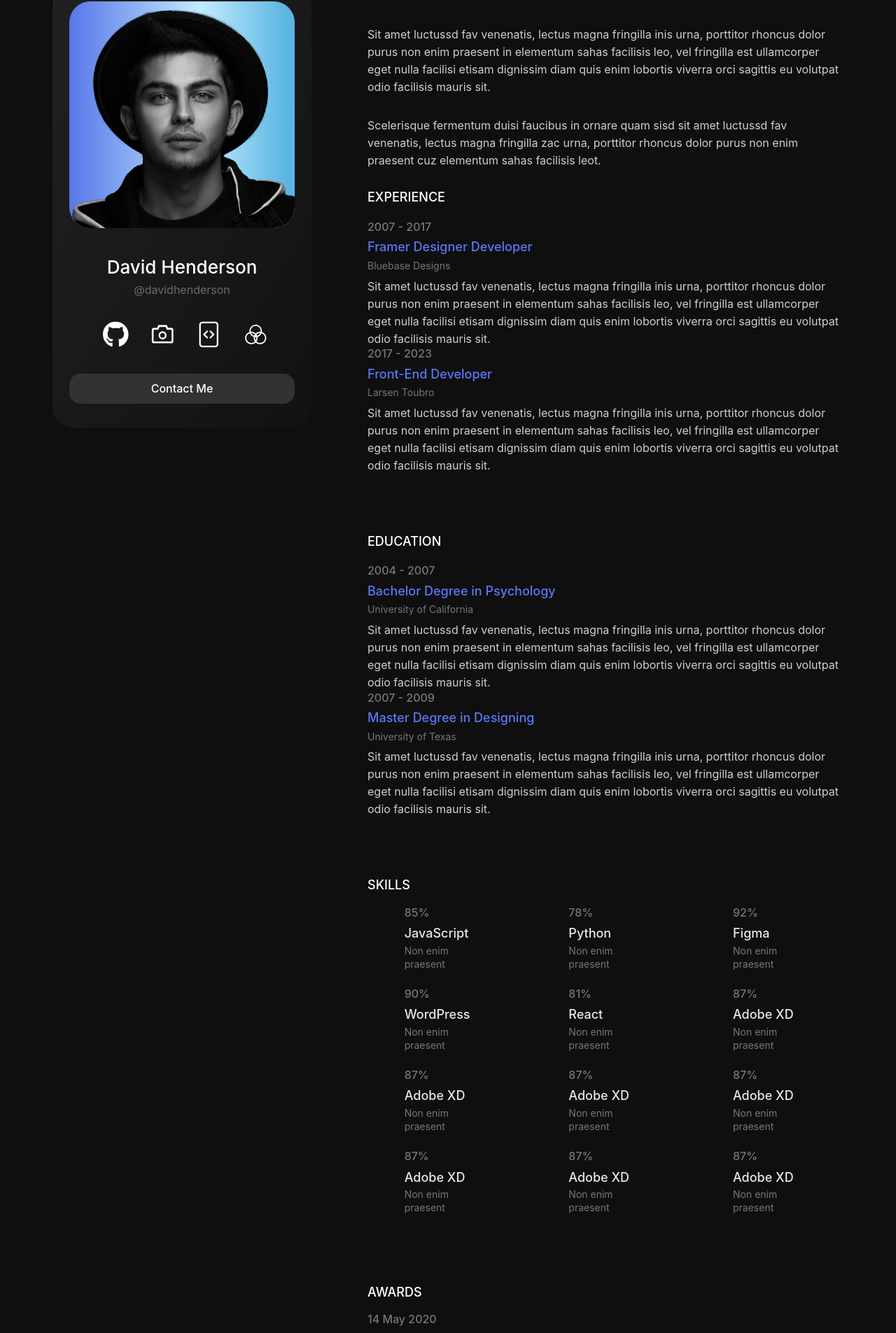
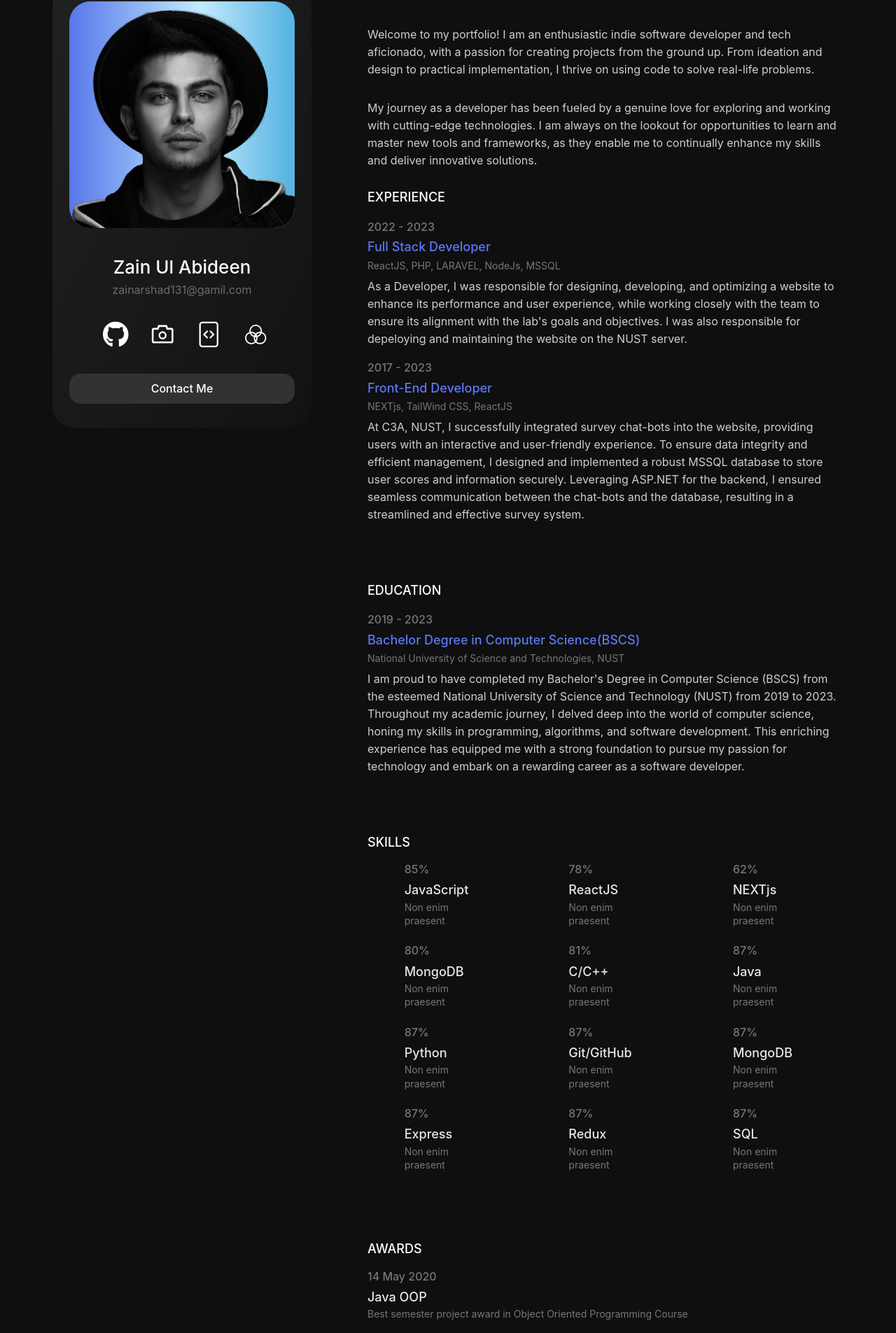
Before and after one commit to ZainUlAbideen-2000/myPortfolio, a React (Create React App) app: page /credentials in a window 1280 px wide. Shown: the part 183-2088 px from the top of the page at 70% size. Built offline with nearby package versions, Linux system fonts and the light colour scheme.

Commit message:
added personal information

```diff
--- a/src/Components/About.js
+++ b/src/Components/About.js
@@ -7,12 +7,13 @@ import icon2 from '../Images/icon2.png'
 import icon from '../Images/icon.svg'
 import Sign from "../Images/sign.png";
 import gfonts from '../Images/gfonts.png'
-import {BsDribbble } from 'react-icons/bs'
+import { BsDribbble } from 'react-icons/bs'
 import { FiTwitter } from 'react-icons/fi'
-
+import { useNavigate } from 'react-router-dom'
 
 
 function About() {
+    const navigate = useNavigate();
     return (
         <section className="about-area">
             <div className="container">
@@ -32,10 +33,9 @@ function About() {
                             <img src={star2} alt="Star" />
                         </h1><div className="about-details-inner shadow-box">
                             <img src={icon2} alt="Star" />
-                            <h1>David Henderson</h1>
-                            <p>I am a San francisco-based product designer with a focus on web design,
-                                illustration, a visual development.
-                                I have a diverse range of experience having worked across various fields and industries.</p>
+                            <h1>Zain Ul Abideen</h1>
+                            <p>I'm an indie software developer and tech enthusiast. All coding projects are built from the ground up, from planning and designing to solving real-life problems with code.
+                                Love to work on new technologies and am always eager to learn new ones. Interested in Networks, Web, System Designs and Databases.</p>
                         </div>
                     </div>
                 </div>
@@ -47,30 +47,39 @@ function About() {
                             <h3>EXPERIENCE</h3>
                             <ul>
                                 <li>
-                                    <p className="date">2007 - 2017</p>
-                                    <h2>Framer Designer  Developer</h2>
-                                    <p className="type">Bluebase Designs</p>
-                                </li><li><p className="date">2017 - 2023</p>
-                                    <h2>Front-End Developer</h2>
-                                    <p className="type">Larsen  Toubro</p>
+                                    <p className="date">2022 - 2023</p>
+                                    <div style={{ display: 'flex' }}>
+                                        <h2 style={{ padding: 'unset', margin: 'unset' }}>Web Developer</h2>
+                                        <h3 style={{ fontSize: '14px', marginRight: 'unset' }}>RIC, Islamabad</h3>
+                                    </div>
+                                    <p className="type">ReactJS, PHP, LARAVEL</p>
                                 </li>
+                                <li>
+                                    <p className="date">2022 - 2023</p>
+                                    <div style={{ display: 'flex' }}>
+                                        <h2 style={{ padding: 'unset', margin: 'unset' }}>Front-End Developer</h2>
+                                        <h3 style={{ fontSize: '14px', marginRight: 'unset' }} >Intern in SEECS</h3>
+                                    </div>
+                                    <p className="type">NEXTjs, TailWind CSS, ReactJS</p>
+                                </li>
+
                             </ul>
                         </div>
                     </div>
                     <div className="col-md-6 aos-init aos-animate" data-aos="zoom-in">
-                        <div className="about-edc-exp about-education shadow-box">
+                        <div className="about-edc-exp about-education shadow-box" style={{ padding: '41px' }}>
                             {/* <img src="/assets/images/bg1.png" alt="BG" className="bg-img" /> */}
                             <h3>EDUCATION</h3>
                             <ul>
                                 <li>
-                                    <p className="date">2004 - 2007</p>
-                                    <h2>Bachelor Degree in Psychology</h2>
-                                    <p className="type">University of California</p>
+                                    <p className="date">2019 - 2023</p>
+                                    <h2>Bachelor Degree in Computer Science(BSCS)</h2>
+                                    <p className="type">National University of Science and Technologies, NUST</p>
                                 </li>
                                 <li>
-                                    <p className="date">2007 - 2009</p>
-                                    <h2>Master Degree in Designing</h2>
-                                    <p className="type">University of Texas</p>
+                                    <p className="date">2017 - 2019</p>
+                                    <h2>Intermediate</h2>
+                                    <p className="type">Punjab Group of Colleges</p>
                                 </li>
                             </ul>
                         </div>
@@ -87,7 +96,7 @@ function About() {
                                 className="aos-init"
                                 style={{ margin: "unset" }}
                             >
-                                <div className="about-profile-box info-box shadow-box h-full">
+                                <div className="about-profile-box info-box shadow-box h-full" >
                                     {/* <img src="/assets/images/bg1.png" alt="BG" className="bg-img" /> */}
 
                                     <div className="inner-profile-icons">
@@ -108,8 +117,8 @@ function About() {
                                         </div>
                                         <a
                                             className="about-btn"
-                                            href=""
-                                            style={{ margin: "unset" }}
+                                            style={{ margin: "unset", cursor: 'pointer' }}
+                                            onClick={() => { navigate('/contact') }}
                                         >
                                             <img src={icon} alt="Button" />
                                         </a>
@@ -117,7 +126,7 @@ function About() {
                                 </div>
                             </div>
                             <div data-aos="zoom-in" className="hello flex-1 aos-init aos-animate">
-                                <div className="about-contact-box info-box shadow-box" >
+                                <div className="about-contact-box info-box shadow-box" style={{ cursor: 'pointer' }} onClick={() => { navigate('/contact') }}>
                                     <a className="overlay-link" href=""></a>
                                     {/* <img src="/assets/images/bg1.png" alt="BG" className="bg-img"> */}
                                     <img src={icon2} alt="Icon" className="star-icon" />
@@ -126,7 +135,9 @@ function About() {
                                 </div>
                             </div>
                             <div data-aos="zoom-in" className="h-full aos-init aos-animate">
-                                <div className="about-crenditials-box info-box shadow-box">
+                                <div className="about-crenditials-box info-box shadow-box"
+                                    style={{ cursor: 'pointer' }}
+                                    onClick={() => { navigate('/credentials') }}>
                                     <a className="overlay-link" href=""></a>
                                     <img src={Sign} alt="Sign" />
                                     <div className="d-flex align-items-center justify-content-between">
--- a/src/Components/Content.js
+++ b/src/Components/Content.js
@@ -46,9 +46,9 @@ function Content() {
                 <img src={myPic} alt="About Me" />
               </div>
               <div className="infos">
-                <h4>A WEB DESIGNER</h4>
-                <h1>David Henderson.</h1>
-                <p>I am a Web Designer based in San Francisco.</p>
+                <h4>A WEB DEVELOPER</h4>
+                <h1>Zain Ul Abideen</h1>
+                <p>I am a Web Developer based in Pakistan.</p>
                 <a className="about-btn" href="">
                   <img src={icon} alt="Button" />
                 </a>
--- a/src/Components/Credentials.js
+++ b/src/Components/Credentials.js
@@ -19,8 +19,8 @@ function Credentials() {
                                 <div className="img-box">
                                     <img src={myPic} alt="About Me" />
                                 </div>
-                                <h2>David Henderson</h2>
-                                <p>@davidhenderson</p>
+                                <h2>Zain Ul Abideen</h2>
+                                <p>zainarshad131@gamil.com</p>
                                 <div
                                     style={{
                                         display: "flex",
@@ -45,38 +45,56 @@ function Credentials() {
                     <div className="credential-content flex-1">
                         <div className="credential-about aos-init aos-animate" data-aos="zoom-in">
                             <h2>About Me</h2>
-                            <p>Sit amet luctussd fav venenatis, lectus magna fringilla inis urna, porttitor rhoncus dolor purus non enim praesent in elementum sahas facilisis leo, vel fringilla est ullamcorper eget nulla facilisi etisam dignissim diam quis enim lobortis viverra orci sagittis eu volutpat odio facilisis mauris sit.</p>
-                            <p>Scelerisque fermentum duisi faucibus in ornare quam sisd sit amet luctussd fav venenatis, lectus magna fringilla zac urna, porttitor rhoncus dolor purus non enim praesent cuz elementum sahas facilisis leot.</p>
+                            <p>
+                                Welcome to my portfolio! I am an enthusiastic indie software developer and tech aficionado, with a passion for creating projects from the ground up.
+                                From ideation and design to practical implementation, I thrive on using code to solve real-life problems.
+                            </p>
+                            <p>
+                                My journey as a developer has been fueled by a genuine love for exploring and working with cutting-edge technologies.
+                                I am always on the lookout for opportunities to learn and master new tools and frameworks, as they enable me to continually enhance my skills and deliver innovative solutions.
+                            </p>
                         </div>
                         <div className="credential-edc-exp credential-experience">
                             <h2 data-aos="fade-up" className="aos-init">Experience</h2>
                             <div className="credential-edc-exp-item aos-init" data-aos="zoom-in">
-                                <h4>2007 - 2017</h4>
-                                <h3>Framer Designer Developer</h3>
-                                <h5>Bluebase Designs</h5>
-                                <p>Sit amet luctussd fav venenatis, lectus magna fringilla inis urna, porttitor rhoncus dolor purus non enim praesent in elementum sahas facilisis leo, vel fringilla est ullamcorper eget nulla facilisi etisam dignissim diam quis enim lobortis viverra orci sagittis eu volutpat odio facilisis mauris sit.</p>
+                                <h4>2022 - 2023</h4>
+                                <h3>Full Stack Developer</h3>
+                                <h5>ReactJS, PHP, LARAVEL, NodeJs, MSSQL</h5>
+                                <p>
+                                    As a Developer, I was responsible for designing, developing, and optimizing a website to enhance its performance and user experience,
+                                    while working closely with the team to ensure its alignment with the lab's
+                                    goals and objectives. I was also responsible for depeloying and maintaining the website on the NUST server.
+                                </p>
                             </div>
                             <div className="credential-edc-exp-item aos-init" data-aos="zoom-in">
-                                <h4>2017 - 2023</h4>
+                                <h4 style={{ marginTop: '20px' }}>2017 - 2023</h4>
                                 <h3>Front-End Developer</h3>
-                                <h5>Larsen Toubro</h5>
-                                <p>Sit amet luctussd fav venenatis, lectus magna fringilla inis urna, porttitor rhoncus dolor purus non enim praesent in elementum sahas facilisis leo, vel fringilla est ullamcorper eget nulla facilisi etisam dignissim diam quis enim lobortis viverra orci sagittis eu volutpat odio facilisis mauris sit.</p>
+                                <h5>NEXTjs, TailWind CSS, ReactJS</h5>
+                                <p>
+                                    At C3A, NUST, I successfully integrated survey chat-bots into the website, providing users with an interactive and user-friendly experience.
+                                    To ensure data integrity and efficient management, I designed and implemented a robust MSSQL database to store user scores and information securely.
+                                    Leveraging ASP.NET for the backend, I ensured seamless communication between the chat-bots and the database,
+                                    resulting in a streamlined and effective survey system.
+                                </p>
                             </div>
                         </div>
                         <div className="credential-edc-exp credential-education">
                             <h2 data-aos="fade-up" className="aos-init">Education</h2>
                             <div className="credential-edc-exp-item aos-init" data-aos="zoom-in">
-                                <h4>2004 - 2007</h4>
-                                <h3>Bachelor Degree in Psychology</h3>
-                                <h5>University of California</h5>
-                                <p>Sit amet luctussd fav venenatis, lectus magna fringilla inis urna, porttitor rhoncus dolor purus non enim praesent in elementum sahas facilisis leo, vel fringilla est ullamcorper eget nulla facilisi etisam dignissim diam quis enim lobortis viverra orci sagittis eu volutpat odio facilisis mauris sit.</p>
+                                <h4>2019 - 2023</h4>
+                                <h3>Bachelor Degree in Computer Science(BSCS)</h3>
+                                <h5>National University of Science and Technologies, NUST</h5>
+                                <p>I am proud to have completed my Bachelor's Degree in Computer Science (BSCS) from the esteemed National University of Science and Technology (NUST) from 2019 to 2023.
+                                    Throughout my academic journey, I delved deep into the world of computer science, honing my skills in programming, algorithms, and software development.
+                                    This enriching experience has equipped me with a strong foundation to pursue my passion for technology and embark on a rewarding career as a software developer.
+                                </p>
                             </div>
-                            <div className="credential-edc-exp-item aos-init" data-aos="zoom-in">
+                            {/* <div className="credential-edc-exp-item aos-init" data-aos="zoom-in">
                                 <h4>2007 - 2009</h4>
                                 <h3>Master Degree in Designing</h3>
                                 <h5>University of Texas</h5>
                                 <p>Sit amet luctussd fav venenatis, lectus magna fringilla inis urna, porttitor rhoncus dolor purus non enim praesent in elementum sahas facilisis leo, vel fringilla est ullamcorper eget nulla facilisi etisam dignissim diam quis enim lobortis viverra orci sagittis eu volutpat odio facilisis mauris sit.</p>
-                            </div>
+                            </div> */}
                         </div>
                         <div className="skills-wrap">
                             <h2 data-aos="fade-up" className="aos-init">Skills</h2>
@@ -88,57 +106,57 @@ function Credentials() {
                                 </div>
                                 <div className="skill-item aos-init" data-aos="zoom-in">
                                     <span className="percent">78%</span>
+                                    <h3 className="name">ReactJS</h3>
+                                    <p>Non enim praesent</p>
+                                </div>
+                                <div className="skill-item aos-init" data-aos="zoom-in">
+                                    <span className="percent">62%</span>
+                                    <h3 className="name">NEXTjs</h3>
+                                    <p>Non enim praesent</p>
+                                </div>
+                                <div className="skill-item aos-init" data-aos="zoom-in">
+                                    <span className="percent">80%</span>
+                                    <h3 className="name">MongoDB</h3>
+                                    <p>Non enim praesent</p>
+                                </div>
+                                <div className="skill-item aos-init" data-aos="zoom-in">
+                                    <span className="percent">81%</span>
+                                    <h3 className="name">C/C++</h3>
+                                    <p>Non enim praesent</p>
+                                </div>
+                                <div className="skill-item aos-init" data-aos="zoom-in">
+                                    <span className="percent">87%</span>
+                                    <h3 className="name">Java</h3>
+                                    <p>Non enim praesent</p>
+                                </div>
+                                <div className="skill-item aos-init" data-aos="zoom-in">
+                                    <span className="percent">87%</span>
                                     <h3 className="name">Python</h3>
                                     <p>Non enim praesent</p>
                                 </div>
                                 <div className="skill-item aos-init" data-aos="zoom-in">
-                                    <span className="percent">92%</span>
-                                    <h3 className="name">Figma</h3>
-                                    <p>Non enim praesent</p>
-                                </div>
-                                <div className="skill-item aos-init" data-aos="zoom-in">
-                                    <span className="percent">90%</span>
-                                    <h3 className="name">WordPress</h3>
-                                    <p>Non enim praesent</p>
-                                </div>
-                                <div className="skill-item aos-init" data-aos="zoom-in">
-                                    <span className="percent">81%</span>
-                                    <h3 className="name">React</h3>
+                                    <span className="percent">87%</span>
+                                    <h3 className="name">Git/GitHub</h3>
                                     <p>Non enim praesent</p>
                                 </div>
                                 <div className="skill-item aos-init" data-aos="zoom-in">
                                     <span className="percent">87%</span>
-                                    <h3 className="name">Adobe XD</h3>
+                                    <h3 className="name">MongoDB</h3>
                                     <p>Non enim praesent</p>
                                 </div>
                                 <div className="skill-item aos-init" data-aos="zoom-in">
                                     <span className="percent">87%</span>
-                                    <h3 className="name">Adobe XD</h3>
+                                    <h3 className="name">Express</h3>
                                     <p>Non enim praesent</p>
                                 </div>
                                 <div className="skill-item aos-init" data-aos="zoom-in">
                                     <span className="percent">87%</span>
-                                    <h3 className="name">Adobe XD</h3>
+                                    <h3 className="name">Redux</h3>
                                     <p>Non enim praesent</p>
                                 </div>
                                 <div className="skill-item aos-init" data-aos="zoom-in">
                                     <span className="percent">87%</span>
-                                    <h3 className="name">Adobe XD</h3>
-                                    <p>Non enim praesent</p>
-                                </div>
-                                <div className="skill-item aos-init" data-aos="zoom-in">
-                                    <span className="percent">87%</span>
-                                    <h3 className="name">Adobe XD</h3>
-                                    <p>Non enim praesent</p>
-                                </div>
-                                <div className="skill-item aos-init" data-aos="zoom-in">
-                                    <span className="percent">87%</span>
-                                    <h3 className="name">Adobe XD</h3>
-                                    <p>Non enim praesent</p>
-                                </div>
-                                <div className="skill-item aos-init" data-aos="zoom-in">
-                                    <span className="percent">87%</span>
-                                    <h3 className="name">Adobe XD</h3>
+                                    <h3 className="name">SQL</h3>
                                     <p>Non enim praesent</p>
                                 </div>
 
@@ -149,13 +167,13 @@ function Credentials() {
                             <div className="d-grid skill-items gap-24 flex-wrap">
                                 <div className="skill-item aos-init" data-aos="zoom-in">
                                     <span className="percent">14 May 2020</span>
-                                    <h3 className="name">Bluebase</h3>
-                                    <p>Non enim praesent</p>
+                                    <h3 className="name">Java OOP</h3>
+                                    <p>Best semester project award in Object Oriented Programming Course</p>
                                 </div>
                                 <div className="skill-item aos-init" data-aos="zoom-in">
-                                    <span className="percent">26 June 2018</span>
-                                    <h3 className="name">Demble</h3>
-                                    <p>Non enim praesent</p>
+                                    <span className="percent">26 June 2023</span>
+                                    <h3 className="name">Research Portal</h3>
+                                    <p>Received award from Pro-Rector on completion of Research Portal for NUST.</p>
                                 </div>
                             </div>
                         </div>
```
Also changed, not shown: src/CSS/header.css (+9 -0 lines), src/Components/Header.js (+0 -21 lines), src/Components/Projects.js (+12 -12 lines).
